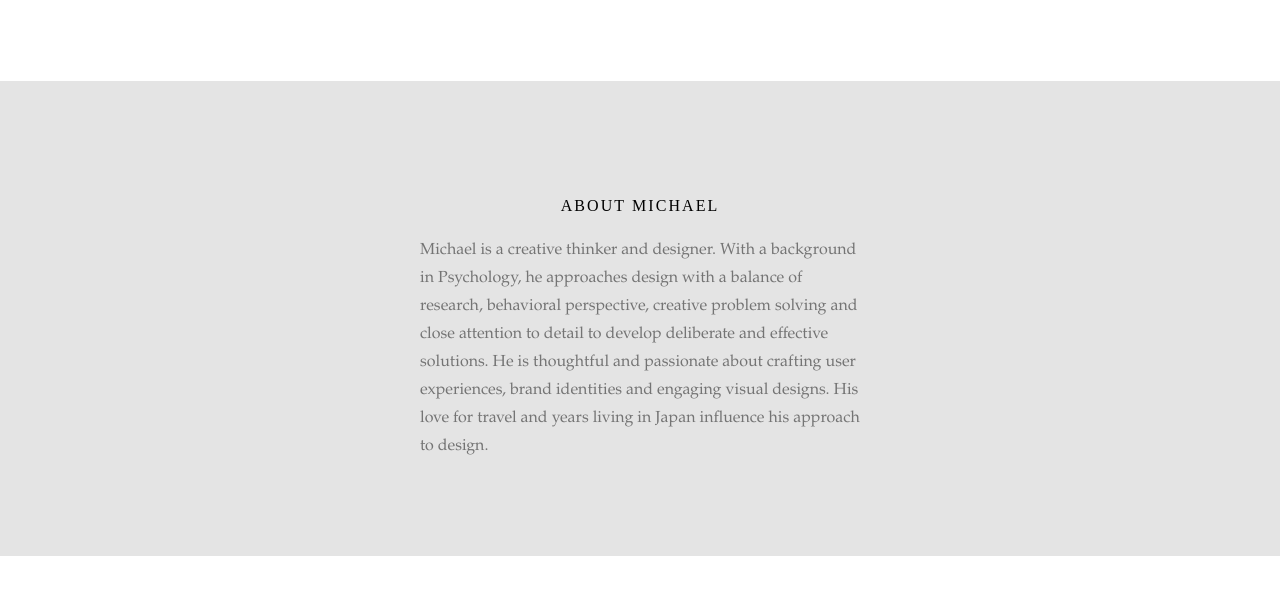
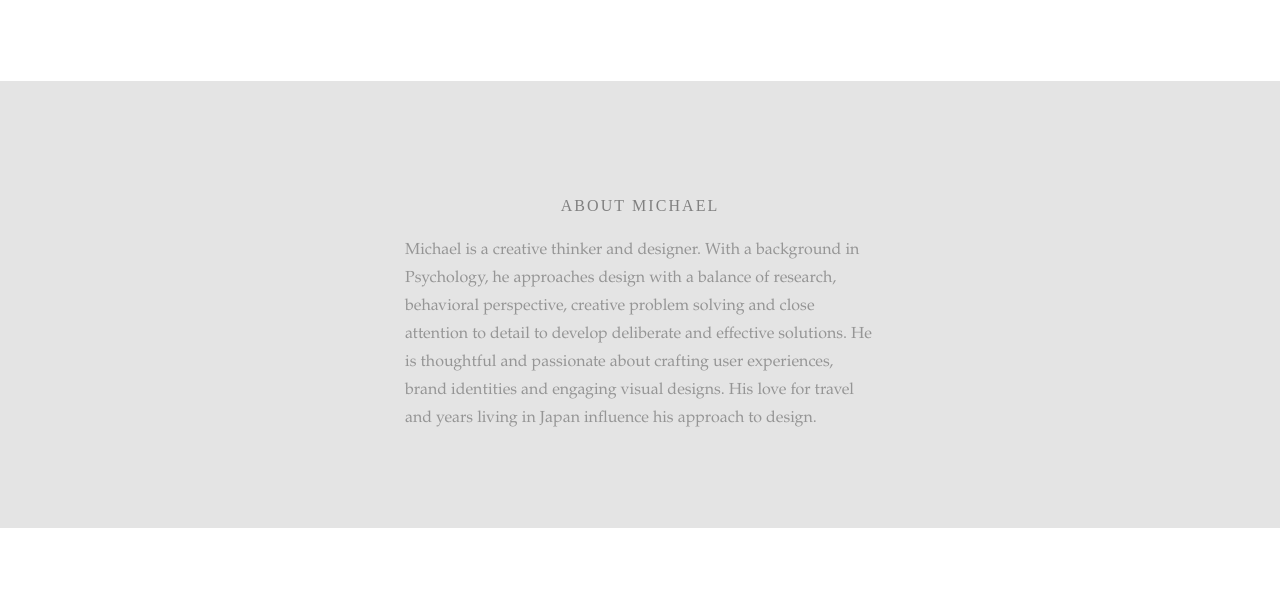
Before and after one commit to mellomikie/Website, a PHP site: page / in a window 1280 px wide. Shown: the part 170-765 px from the top of the page. Run offline with PHP 8.4, Linux system fonts and the light colour scheme; some libraries are stand-ins or nearby versions.

Commit message:
Updated text styles

```diff
--- a/style.css
+++ b/style.css
@@ -34,15 +34,16 @@ body {
   font-size: 1em;
   font-weight: 300;
   letter-spacing: .13em;
+  color: #808080;
   text-align: center;
   text-transform: uppercase;
 }
 
 #about p {
-  color: #747474;
+  color: #959595;
   margin-left: auto;
   margin-right: auto;
-  width: 440px;
+  width: 470px;
 }
 
 /* TODO add style for portfolio id */
```
